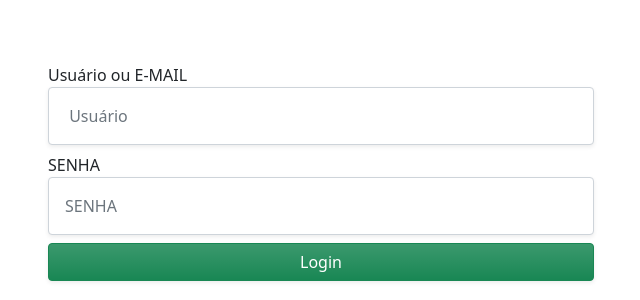
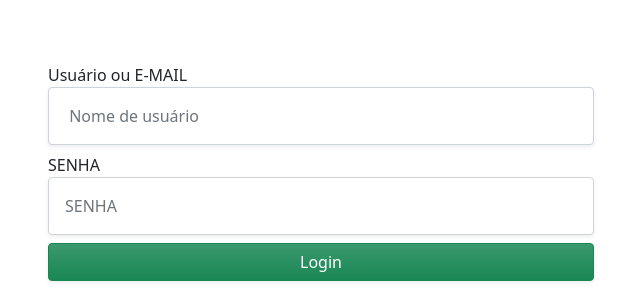
Before and after one commit to felpsgk/fvghml, a PHP site: page /login.php in a window 1280 px wide. Shown: the part 228-528 px from the top of the page, without its empty margins (319-959 px from the left). Run offline with PHP 8.4, Linux system fonts and the light colour scheme.

Commit message:
mudanças em login

```diff
--- a/login.php
+++ b/login.php
@@ -40,7 +40,7 @@ session_start();
                     <div class="col-md-6 offset-md-3">
                         <label> Usuário ou E-MAIL</label>
                         <input type="text" name="login" id="login"
-                        class="form-control shadow-sm p-3 mb-2 bg-body rounded" placeholder=" Usuário " required="">
+                        class="form-control shadow-sm p-3 mb-2 bg-body rounded" placeholder=" Nome de usuário " required="">
                     </div>
                 </div>
                 <div class="form-group">
```
